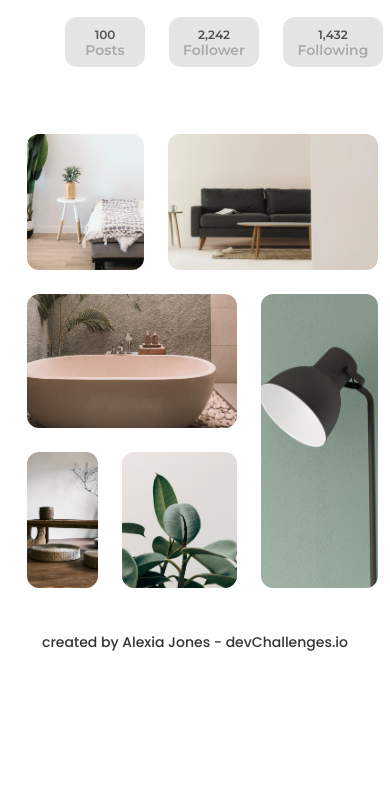
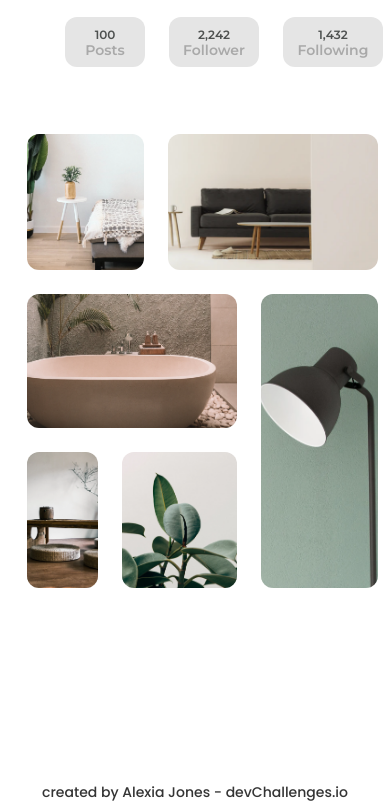
Before and after one commit to jonesalexia/my-gallery-project, a plain HTML site: page index.html in a window 390 px wide. Shown: the part 183-986 px from the top of the page. Before the commit the page ends 851 px from the top, so only its background shows below. Drawn offline with Linux system fonts and the light colour scheme.

Commit message:
new update

```diff
--- a/media.css
+++ b/media.css
@@ -1,4 +1,9 @@
 @media screen and (max-width:840px) {
+
+    footer {
+		padding-top: 30px;
+	}
+
     nav img {
         width: 101.76px;
         height: 101.76px;
@@ -46,20 +51,18 @@
 
     .gallery{
         width: 450px;
+
     }
 }
 
 @media only screen and (max-width: 1000px) {
-	footer {
-		margin: 0 auto 15px;
-	}
 
 	.gallery {
 		grid-auto-rows: minmax(110px, auto);
 		width: 651px;
 		height: 653px;
 		margin: 60px auto;
-	}
+    }
 
 	.gallery-item-1 {
 		margin: 0 5px 5px 0;
@@ -128,7 +131,7 @@
 @media only screen and (max-width: 500px) {
 
     footer {
-        margin-top: 100px;
+        padding-top: 200px;
     }
 
     .navigation {
```
